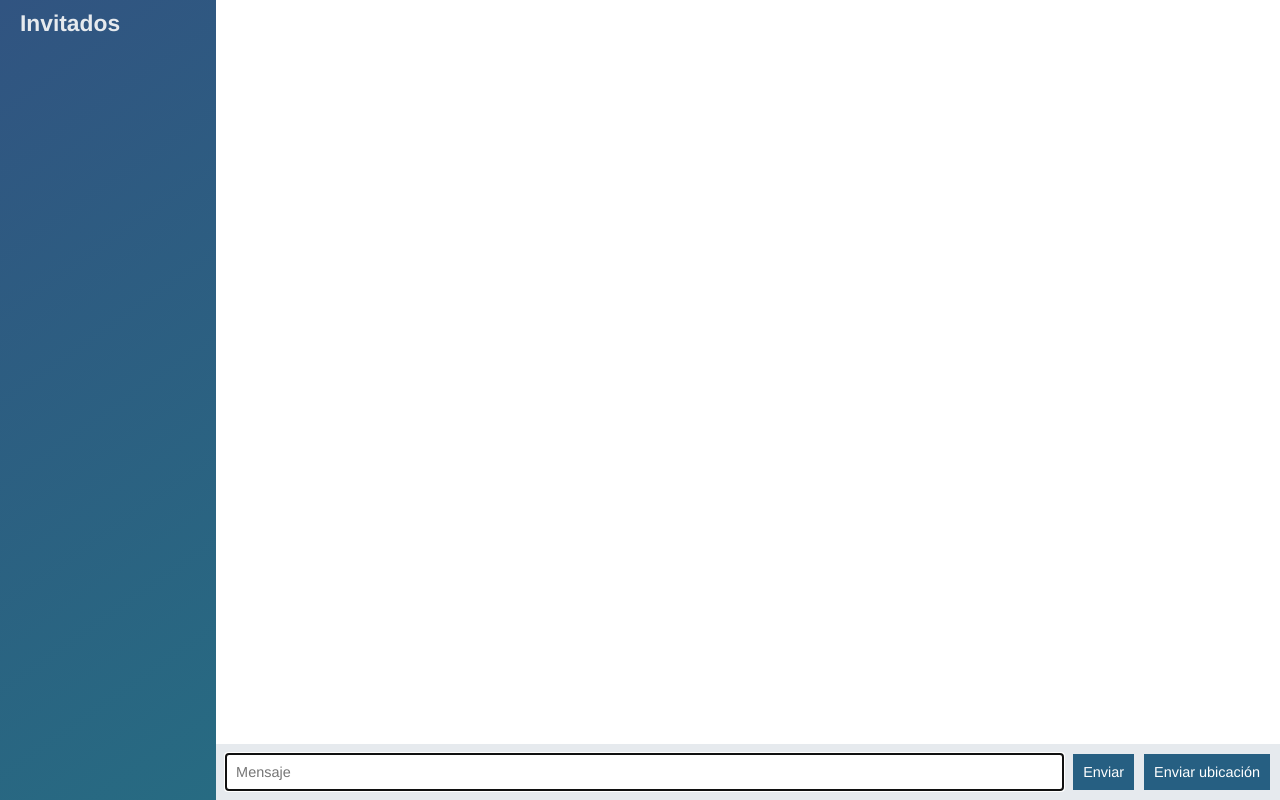
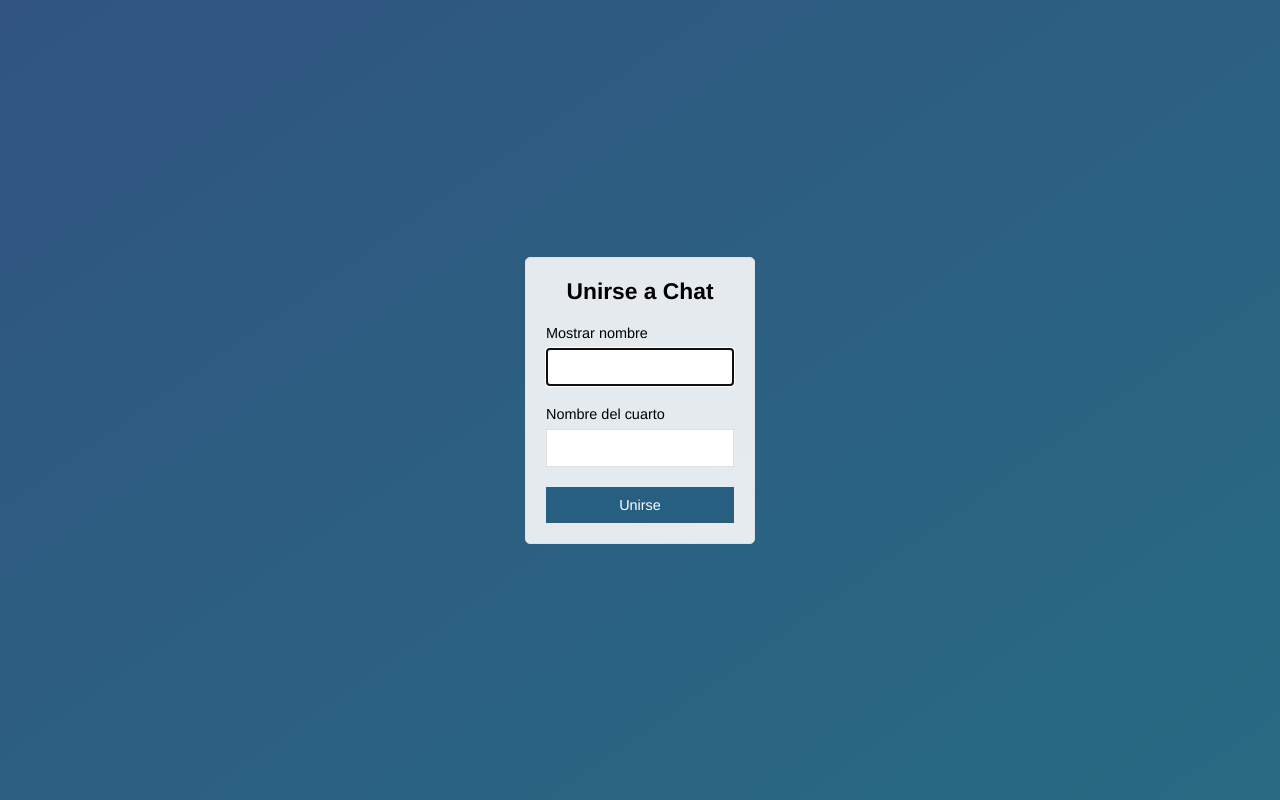
Before and after one commit to di3gokanon/tecgurus-chat, a website: page public/index.html in a window 1280 px wide. Drawn offline with nearby package versions, Linux system fonts and the light colour scheme; no server answers.

Commit message:
Se agrega la pantalla para unirse al chat

```diff
--- a/public/index.html
+++ b/public/index.html
@@ -1,59 +1,31 @@
 <!DOCTYPE html>
 <html>
 <head>
-	<meta charset="utf-8"></head>
+	<meta charset="utf-8"></meta>
+	<title>Unirse || TecChat App</title>
+	<meta name="viewport" content="width=device-width, initial-scale=1, user-scalable=no">
 	<link rel="stylesheet" href="/css/styles.css"></html>
 </head>
 
-<body class="chat">
-	<div class="chat__sidebar">
-		<h3>Invitados</h3>
-		<div id="users"></div>
+<body class="centered-form">
+	<div class="centered-form__form">
+		<form action="/chat.html">
+			<div class="form-field">
+				<h3>Unirse a Chat</h3>
+			</div>
+			<div class="form-field">
+				<label>Mostrar nombre</label>
+				<input type="text" name="name" autofocus/>
+			</div>
+			<div class="form-field">
+				<label>Nombre del cuarto</label>
+				<input type="text" name="room"/>
+			</div>
+			<div class="form-field">
+				<button>Unirse</button>
+			</div>
+		</form>
 	</div>
-
-	<div class="chat__main">
-		<ol id="messages" class="chat__messages"></ol>
-
-		<div class="chat__footer">
-			<form id="message-form">
-				<input type="text" name="message" placeholder="Mensaje" autofocus autocomplete="off">
-				<button>Enviar</button>
-			</form>
-			<button id="send-location">Enviar ubicaci&oacute;n</button>
-		</div>
-	</div>
-
-	<script id="message-template" type="text/template">
-		<li class="message">
-			<div class="message__title">
-				<h4>{{from}}</h4>
-				<span>{{createdAt}}</span>
-			</div>
-			<div class="message__body">
-				<p>{{text}}</p>
-			</div>
-		</li>
-	</script>
-
-	<script id="location-message-template" type="text/template">
-		<li class="message">
-			<div class="message__title">
-				<h4>{{from}}</h4>
-				<span>{{createdAt}}</span>
-			</div>
-			<div class="message__body">
-				<p>
-					<a href="{{url}}" target="_blank">Mi ubicaci&oacute;n</a>
-				</p>
-			</div>
-		</li>
-	</script>
-
-	<script type="text/javascript" src="/socket.io/socket.io.js"></script>
-	<script src="/js/libs/jquery-3.1.0.js"></script>
-	<script src="/js/libs/moment.js"></script>
-	<script src="/js/libs/mustache.js"></script>
-	<script type="text/javascript" src="/js/index.js"></script>
 </body>
 
 </html>
```
Also changed, not shown: public/chat.html (added, +61 -0 lines), public/js/chat.js (renamed from public/js/index.js).
